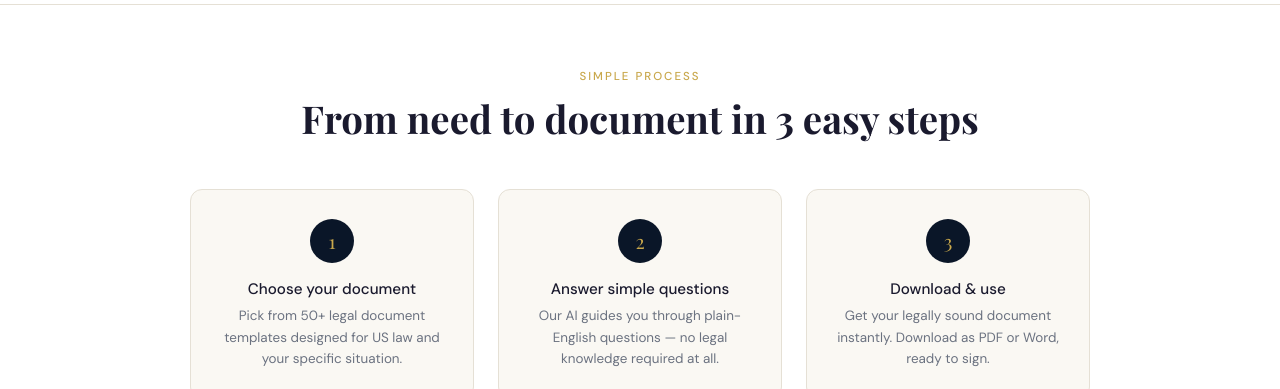
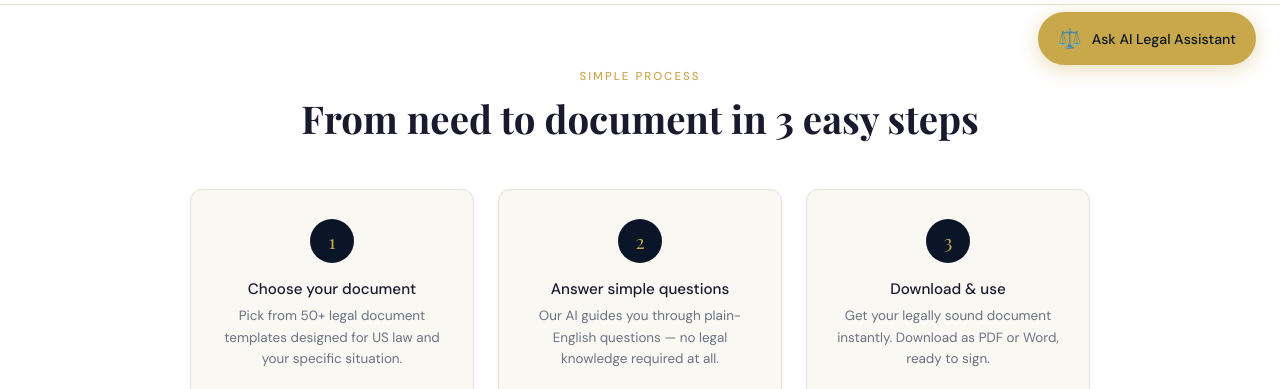
Before and after one commit to docplain-ai/docplainai, a website: page index.html in a window 1280 px wide. Shown: the part 711-1100 px from the top of the page. Drawn offline with nearby package versions, Linux system fonts and the light colour scheme.

Commit message:
Update index.html

```diff
--- a/index.html
+++ b/index.html
@@ -343,7 +343,13 @@ footer{background:#060e1c;padding:2.5rem 1.5rem;display:flex;flex-wrap:wrap;gap:
     <p>Made for the US market 🇺🇸</p>
   </div>
 </footer>
-
+<!-- Floating Chat Button -->
+<div id="chatWidget" style="position:fixed;bottom:24px;right:24px;z-index:9999">
+  <a href="chat.html" style="display:flex;align-items:center;gap:10px;background:#c9a84c;color:#0a1628;padding:14px 20px;border-radius:50px;text-decoration:none;font-family:DM Sans,sans-serif;font-size:0.88rem;font-weight:500;box-shadow:0 4px 20px rgba(201,168,76,0.4);transition:all 0.2s">
+    <span style="font-size:1.2rem">⚖️</span>
+    <span>Ask AI Legal Assistant</span>
+  </a>
+</div>
 <script>
 document.querySelectorAll('.faq-q').forEach(q=>{
   q.addEventListener('click',()=>{
```
